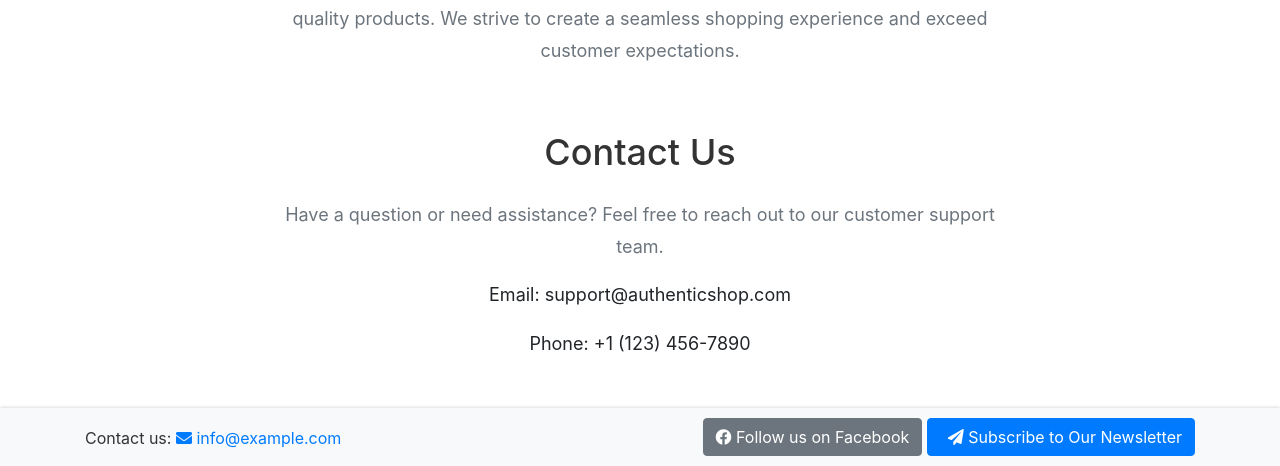
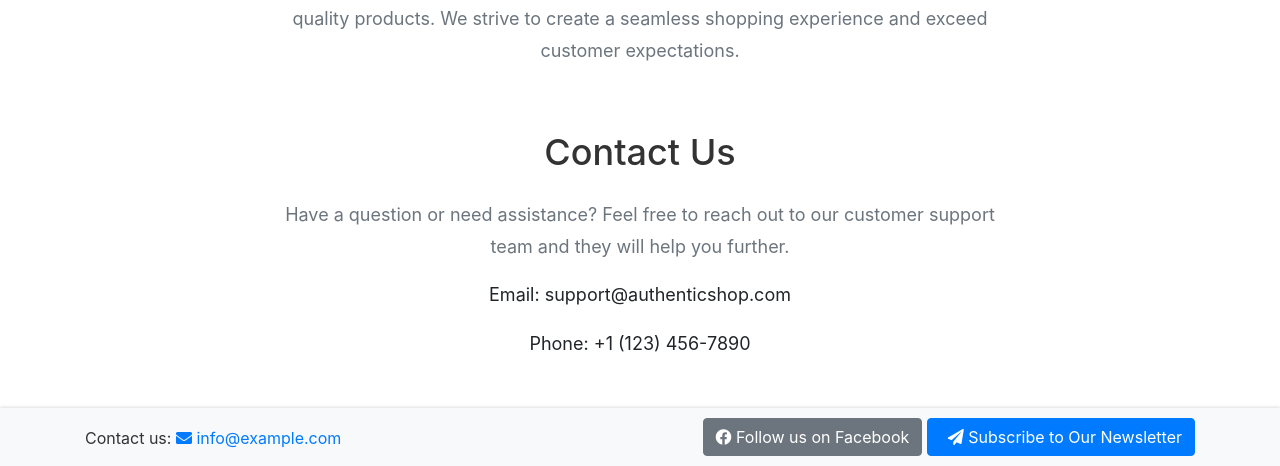
Before and after one commit to Gomsur/Authentic-shop, a Django app: page /about/ in a window 1280 px wide. Shown: the part 399-865 px from the top of the page. Run offline with Django 4.2, Linux system fonts and the light colour scheme; some libraries are stand-ins or nearby versions.

Commit message:
Continued work on about us page where we further explain contact information

```diff
--- a/templates/newsletter/about.html
+++ b/templates/newsletter/about.html
@@ -30,7 +30,7 @@
         <div class="row">
             <div class="col-lg-8 offset-lg-2 text-center">
                 <h2 class="section-heading mb-4">Contact Us</h2>
-                <p class="text-muted">Have a question or need assistance? Feel free to reach out to our customer support team.</p>
+                <p class="text-muted">Have a question or need assistance? Feel free to reach out to our customer support team and they will help you further.</p>
                 <p>Email: support@authenticshop.com</p>
                 <p>Phone: +1 (123) 456-7890</p>
             </div>
```
Also changed, not shown: .gitpod.yml (added).
